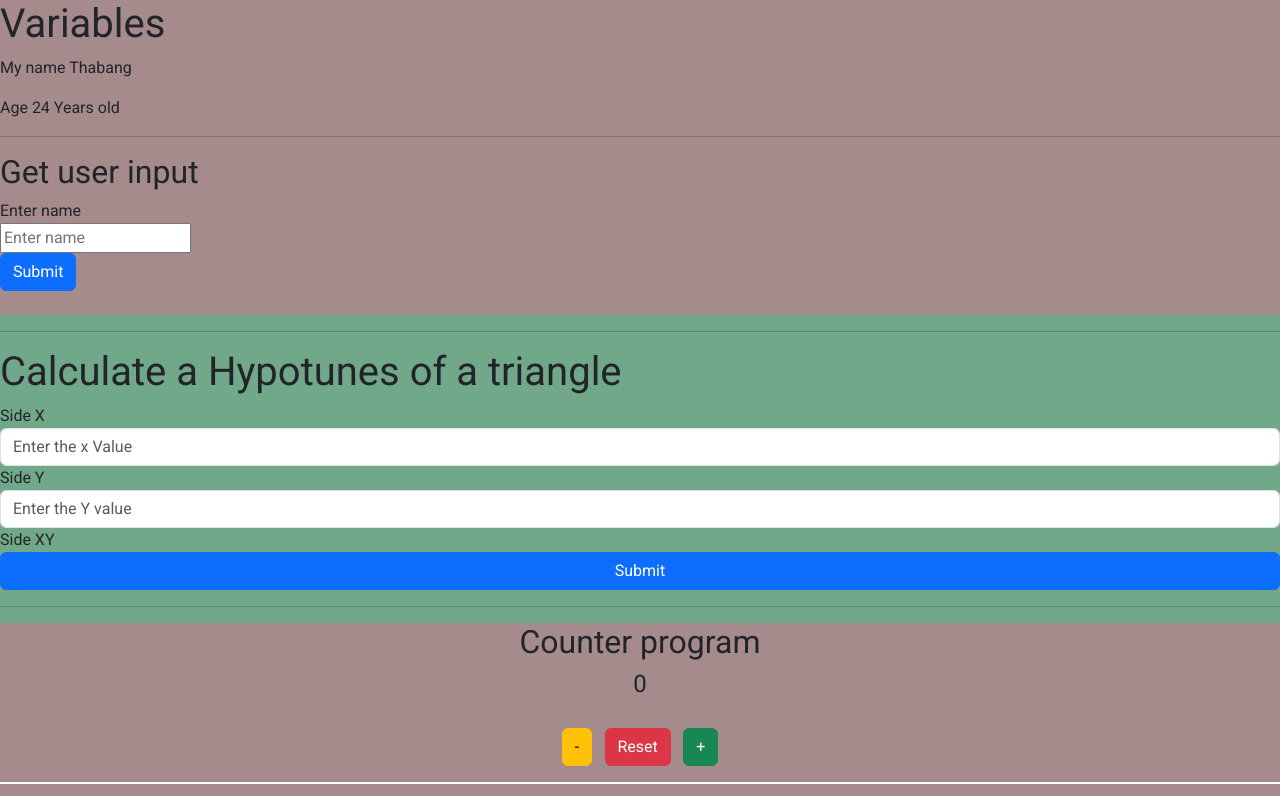
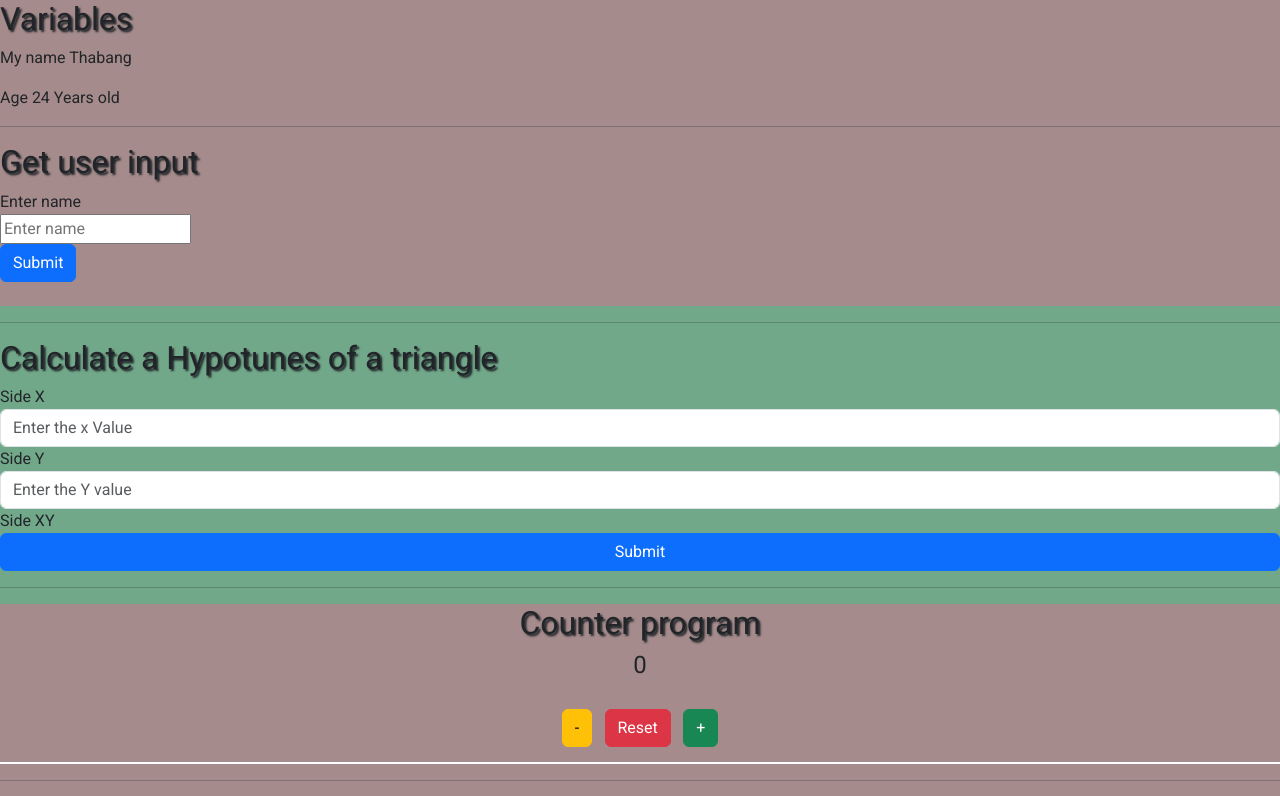
Before and after one commit to PLThabangR/JavascriptPrograms, a plain HTML site: page index.html in a window 1280 px wide. Shown: the top 796 px of the page. Drawn offline with nearby package versions, Linux system fonts and the light colour scheme.

Commit message:
Added Shadow

```diff
--- a/index.html
+++ b/index.html
@@ -11,7 +11,7 @@
 
   </head>
   <body>
-   <h1>Variables</h1>
+   <h2>Variables</h2>
 
    <p id="p1"></p>
    <p id="p2"></p>
@@ -27,7 +27,7 @@
 
     <div class="hyputunes">
       <hr>
-    <h1>Calculate a Hypotunes of a triangle</h1>
+    <h2>Calculate a Hypotunes of a triangle</h2>
     <label id="myLabel2">Side X</label>
     <input type="text" id="myXText"  class="form-control" placeholder="Enter the x Value"/>
     <label id="myLabel3">Side Y</label>
--- a/style.css
+++ b/style.css
@@ -28,3 +28,6 @@ body {
    border-color: hsl(36, 39%, 68%);
    margin: 5px auto;
 }
+h2{
+   text-shadow: 2px 2px 2px;
+}
```
